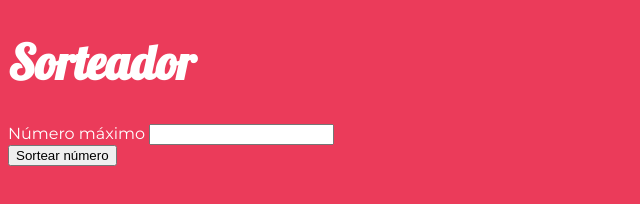
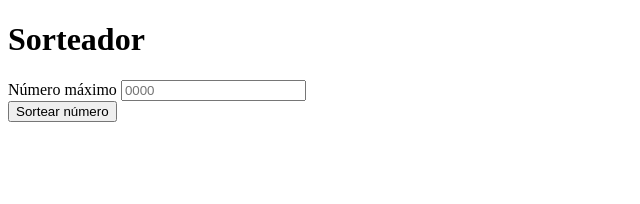
Before and after one commit to arturvas/grunt, a website: page src/index.html in a window 1280 px wide. Shown: the whole page, without its empty margins (0-640 px from the left). Drawn offline with Linux system fonts and the light colour scheme.

Commit message:
add redirecionador para build dev

```diff
--- a/src/index.html
+++ b/src/index.html
@@ -10,7 +10,7 @@
       href="https://fonts.googleapis.com/css2?family=Lobster&family=Montserrat:wght@400;700&display=swap"
       rel="stylesheet"
     />
-    <link rel="stylesheet" href="../dev/styles/main.css" />
+    <link rel="stylesheet" href="@@ENDERECO_DO_CSS" />
   </head>
   <body>
     <main>
@@ -18,7 +18,7 @@
       <form>
         <div>
           <label for="numero-maximo">Número máximo</label>
-          <input type="number" id="numero-maximo" />
+          <input type="number" id="numero-maximo" placeholder="0000" />
         </div>
         <button type="submit">Sortear número</button>
       </form>
```
